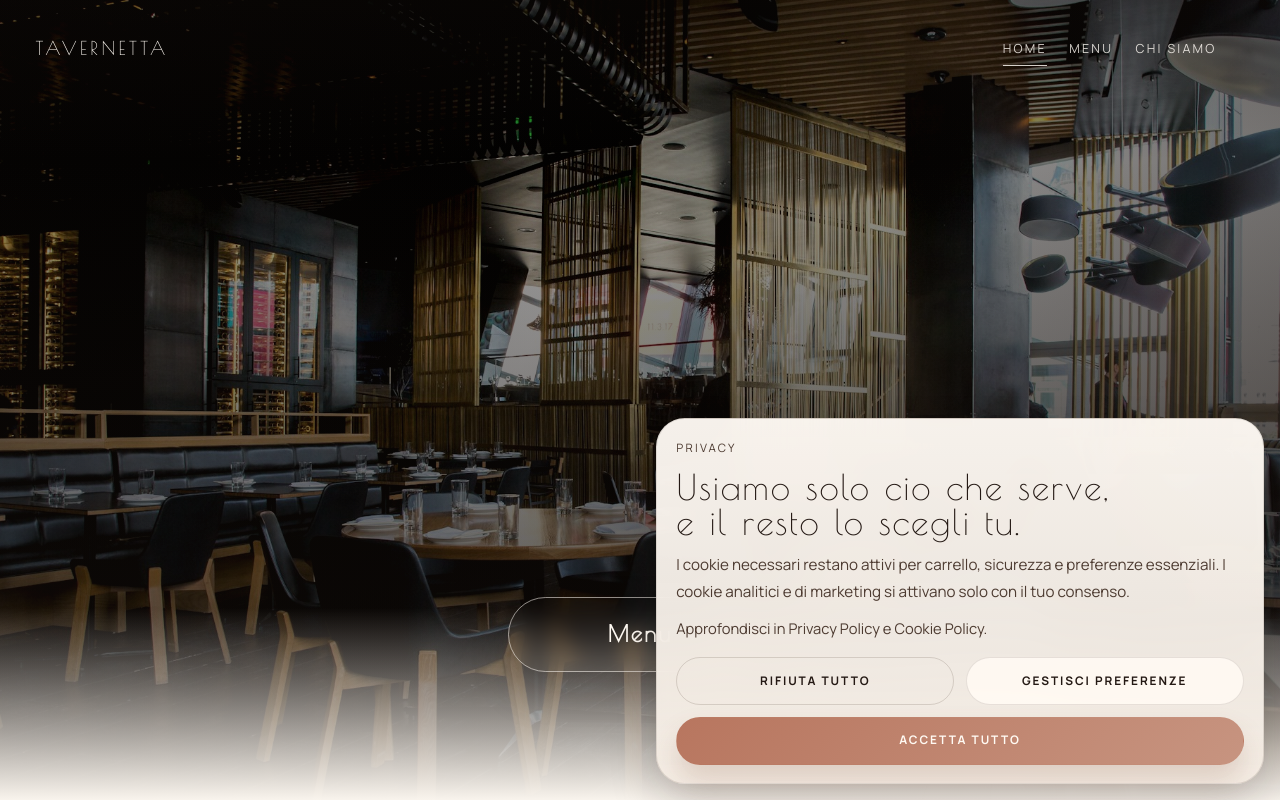
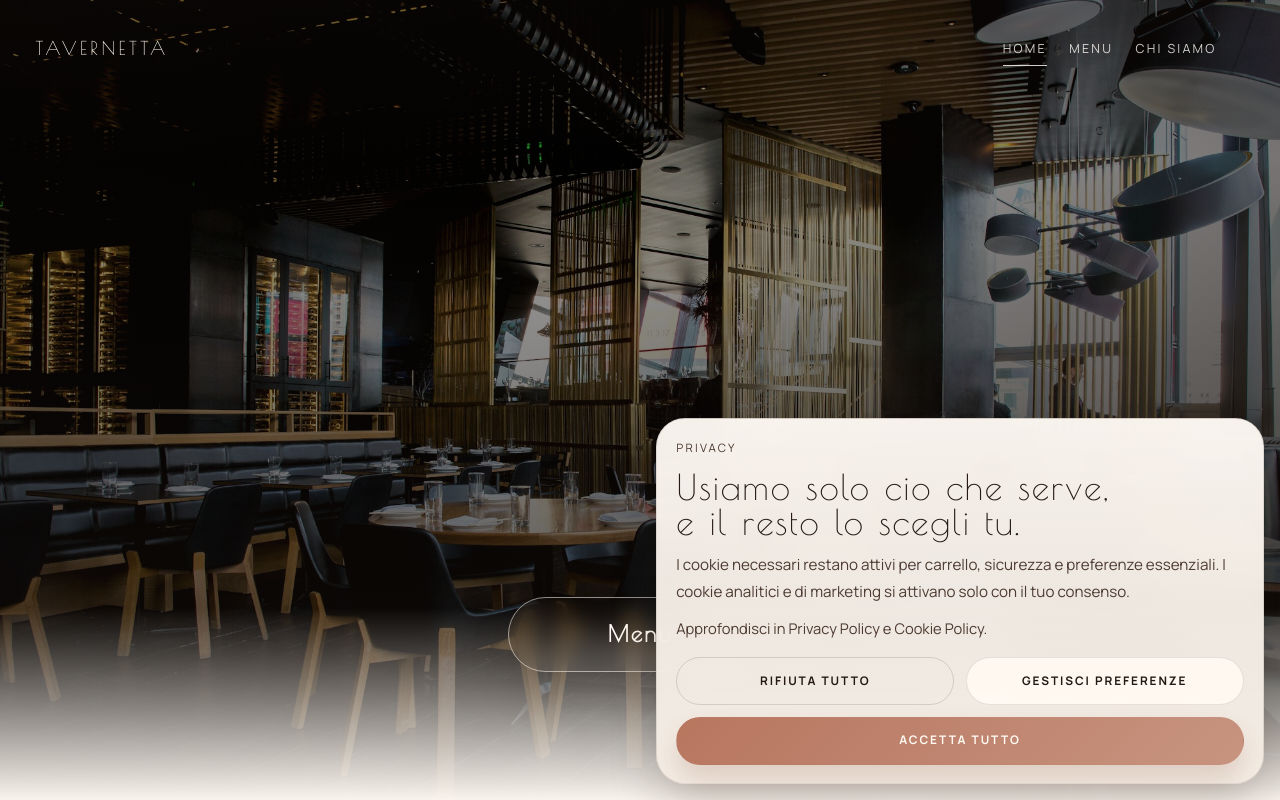
Before and after one commit to LucaMarastoni/Tavernetta, a React (Vite) app: page / in a window 1280 px wide. Shown: the top 800 px of the page. Built offline with nearby package versions, Linux system fonts and the light colour scheme; no server answers.

Commit message:
fix on hero image scaling and transition

```diff
--- a/src/styles/sections.css
+++ b/src/styles/sections.css
@@ -29,16 +29,11 @@
 }
 
 .hero-slide-image {
+  display: block;
   width: 100%;
   height: 100%;
   object-fit: cover;
   filter: saturate(0.82) contrast(1.04) brightness(0.68);
-  transform: scale(1.04);
-  transition: transform 7.6s linear;
-}
-
-.hero-slide.is-active .hero-slide-image {
-  transform: scale(1.1);
 }
 
 .hero-wash {
```
